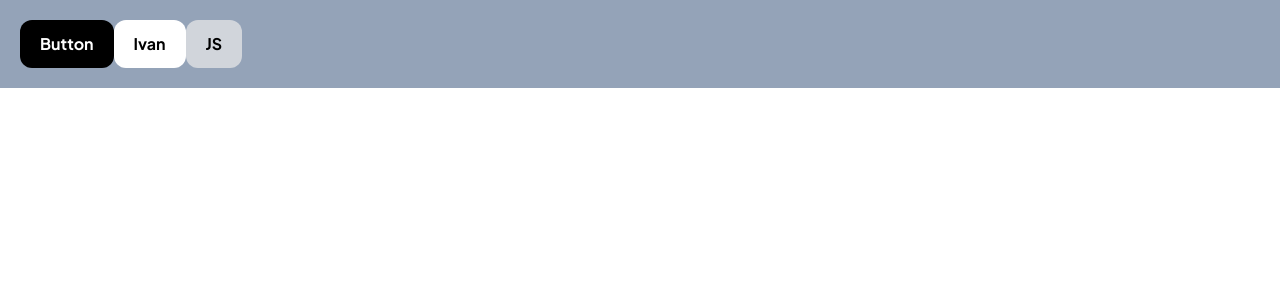
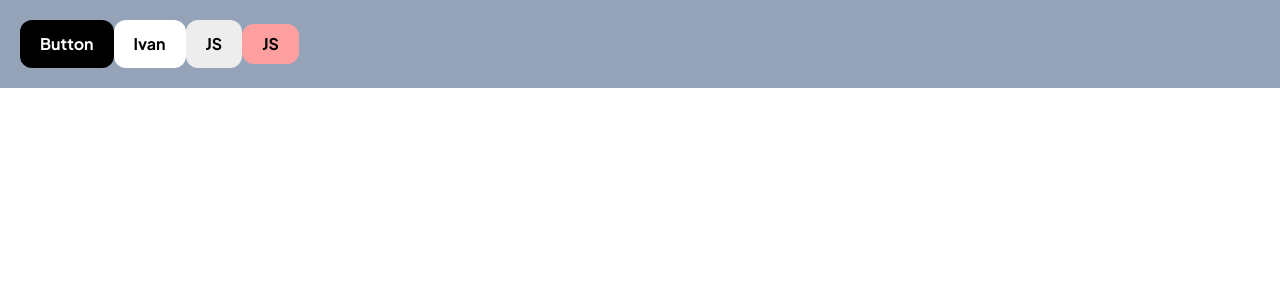
Before and after one commit to ArcherSpins/panda-boxes-frontend, a React (Vite) app: page / in a window 1280 px wide. Shown: the top 300 px of the page. Built offline with nearby package versions, Linux system fonts and the light colour scheme.

Commit message:
Добавил цвета

```diff
--- a/src/App.tsx
+++ b/src/App.tsx
@@ -5,7 +5,8 @@ function App() {
     <div className="p-5 bg-slate-400">
       <Button />
       <Button className="bg-white text-black" label="Ivan" />
-      <Button className="bg-gray-300 text-black" label="JS" />
+      <Button className="bg-gray text-black" label="JS" />
+      <Button className="bg-award-1 text-black" size="s" label="JS" />
     </div>
   );
 }
--- a/src/components/Button.tsx
+++ b/src/components/Button.tsx
@@ -3,14 +3,22 @@ import clsx from "clsx";
 interface ButtonProps {
   className?: string;
   label?: string;
+  size?: "m" | "s";
 }
 
 export const Button = ({
   className = "bg-black hover:bg-gray-300 text-white",
   label = "Button",
+  size = "m",
 }: ButtonProps) => {
   return (
-    <button className={clsx("rounded-xl px-5 py-3 font-bold", className)}>
+    <button
+      className={clsx(
+        "rounded-xl px-5 font-bold",
+        size === "m" ? "py-3" : "py-2",
+        className
+      )}
+    >
       {label}
     </button>
   );
--- a/tailwind.config.js
+++ b/tailwind.config.js
@@ -5,7 +5,21 @@ export default {
     './src/**/*.{js,ts,jsx,tsx}',
   ],
   theme: {
-    extend: {},
+    extend: {
+      colors: {
+        'black': '#000000',
+        'black-hover': '#202020',
+        'white': '#ffffff',
+        'white-hover': '#e9e9e9',
+        'gray': '#EDEDED',
+        'gray-hover': '#d9d9d9',
+
+        'secondary': '#6B6B6B',
+        'award-1': '#FFA0A0',
+        'award-2': '#B9ECF0',
+        'award-3': '#EEE9A3',
+      }
+    },
   },
   plugins: [],
 }
```
